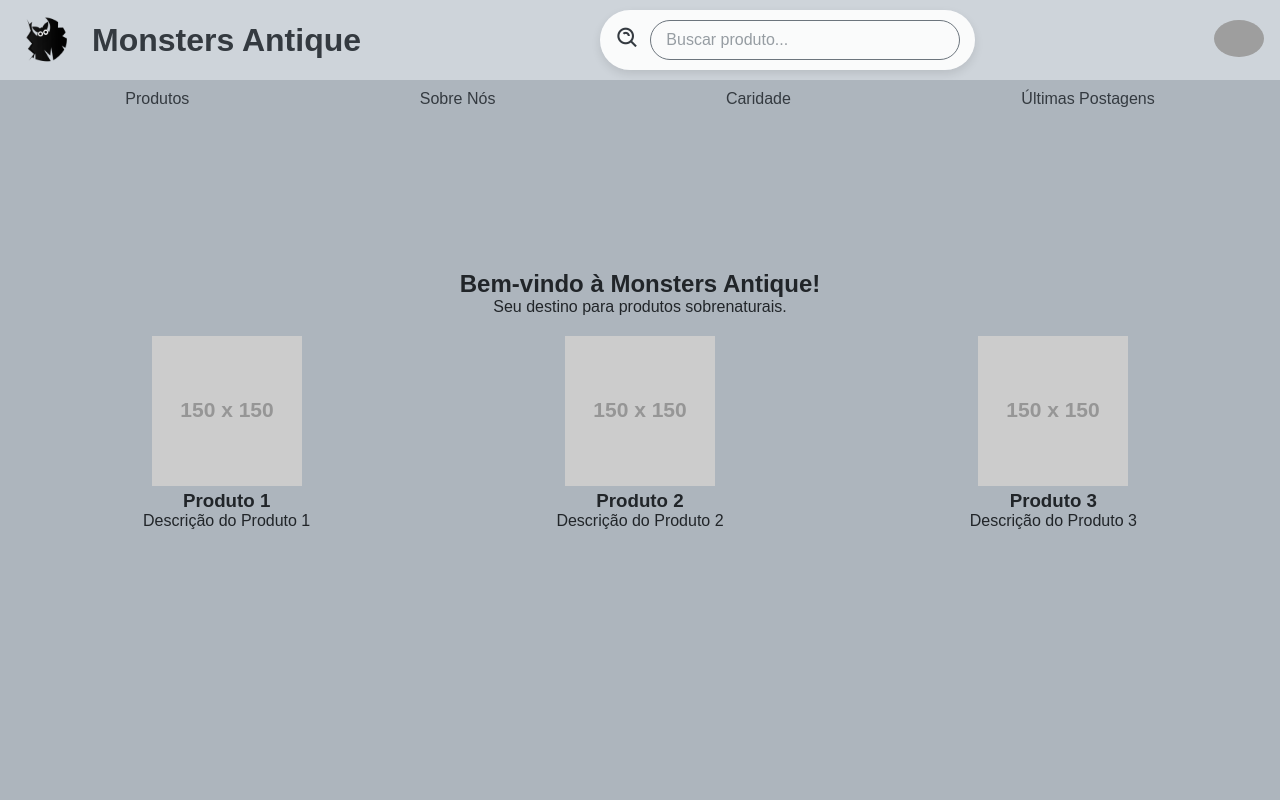
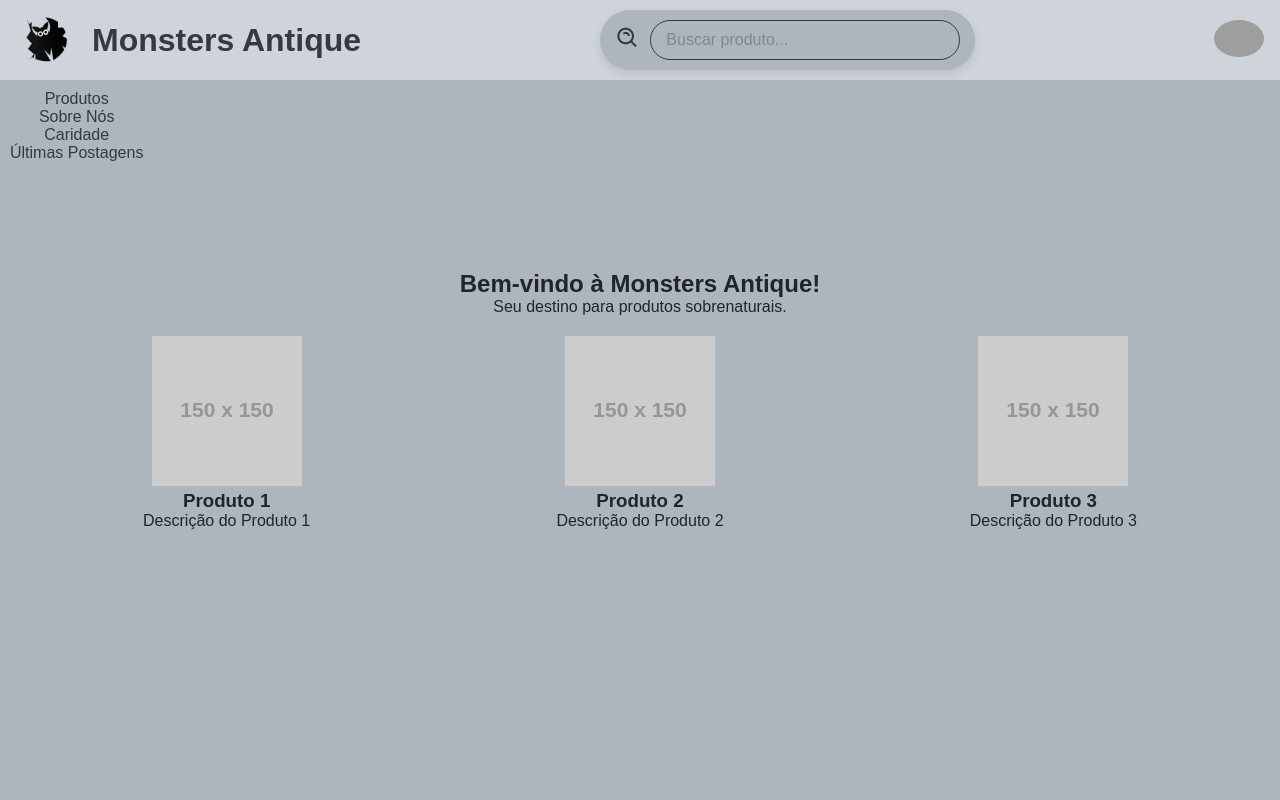
Before and after one commit to gabrielBehling/LojaMonstro, a plain HTML site: page index.html in a window 1280 px wide. Shown: the top 800 px of the page. Drawn offline with nearby package versions, Linux system fonts and the light colour scheme; grey boxes are pictures that could not be loaded; placeholder pictures from the web are drawn by us.

Commit message:
Fix searchBar colors and started doing sub-nav-bar

```diff
--- a/style.css
+++ b/style.css
@@ -68,12 +68,7 @@ body {
   flex-direction: row;
   width: clamp(250px, 30%, 500px);
   align-items: center;
-  background-color: rgba(
-    255,
-    255,
-    255,
-    0.9
-  ); /* Fundo branco com leve transparência */
+  background-color: var(--cor-cinza-mais-escuro);
   padding: 10px 15px; /* Aumenta o padding para um visual mais espaçoso */
   border-radius: 50px; /* Borda arredondada */
   box-shadow: 0 4px 10px rgba(0, 0, 0, 0.1); /* Sombra suave */
@@ -95,7 +90,7 @@ body {
 }
 
 #searchBar button:hover {
-  color: var(--cor-antracite); /* Muda a cor ao passar o mouse */
+  color: var(--cor-preto-mais-escuro); /* Muda a cor ao passar o mouse */
 }
 
 #searchInput {
@@ -104,7 +99,7 @@ body {
   padding: 10px 15px; /* Padding interno */
   margin-left: 10px; /* Espaço entre o botão e o input */
   font-size: 16px; /* Tamanho da fonte */
-  border: 1px solid var(--cor-cinza); /* Borda cinza */
+  border: 1px solid var(--cor-preto); /* Borda cinza */
   border-radius: 25px; /* Borda arredondada */
   background-color: transparent; /* Fundo transparente */
   color: var(--cor-preto);
@@ -113,7 +108,7 @@ body {
 
 #searchInput:focus-visible {
   outline: none; /* Remove o contorno padrão */
-  border-color: var(--cor-antracite); /* Muda a cor da borda ao focar */
+  border-color: var(--cor-preto-mais-escuro); /* Muda a cor da borda ao focar */
 }
 
 #searchInput::placeholder {
@@ -144,13 +139,14 @@ li {
   padding: 10px;
   position: fixed; /* Fixa a barra de navegação no topo */
   top: 80px; /* Abaixo da barra de cabeçalho */
-  width: 100%; /* Largura total */
+  width: clamp(100px, 20%); /* Largura total */
   z-index: 999; /* Garante que fique acima de outros elementos */
 }
 
 .sub-navigation ul {
   display: flex;
-  justify-content: space-around;
+  flex-direction: column;
+  text-align: center;
   list-style: none;
 }
 
```
Also changed, not shown: index.html (+21 -3 lines).
